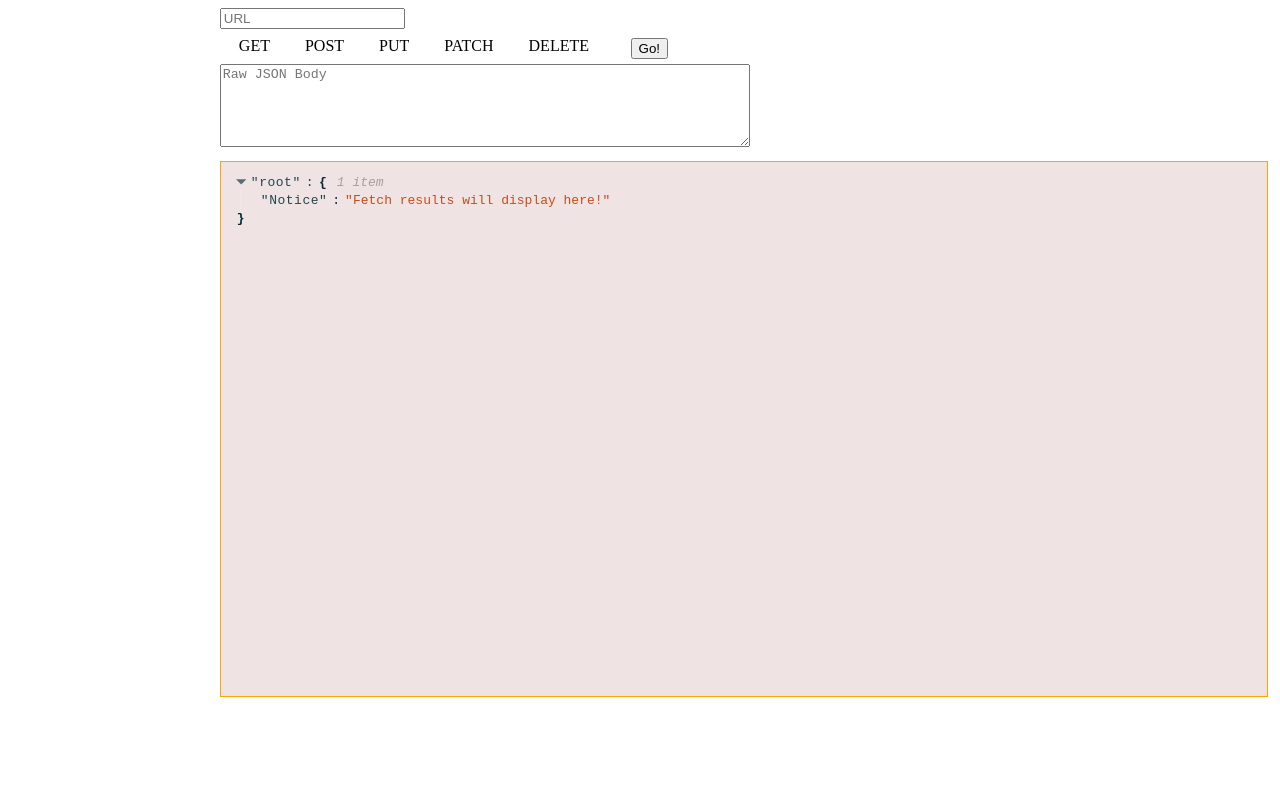
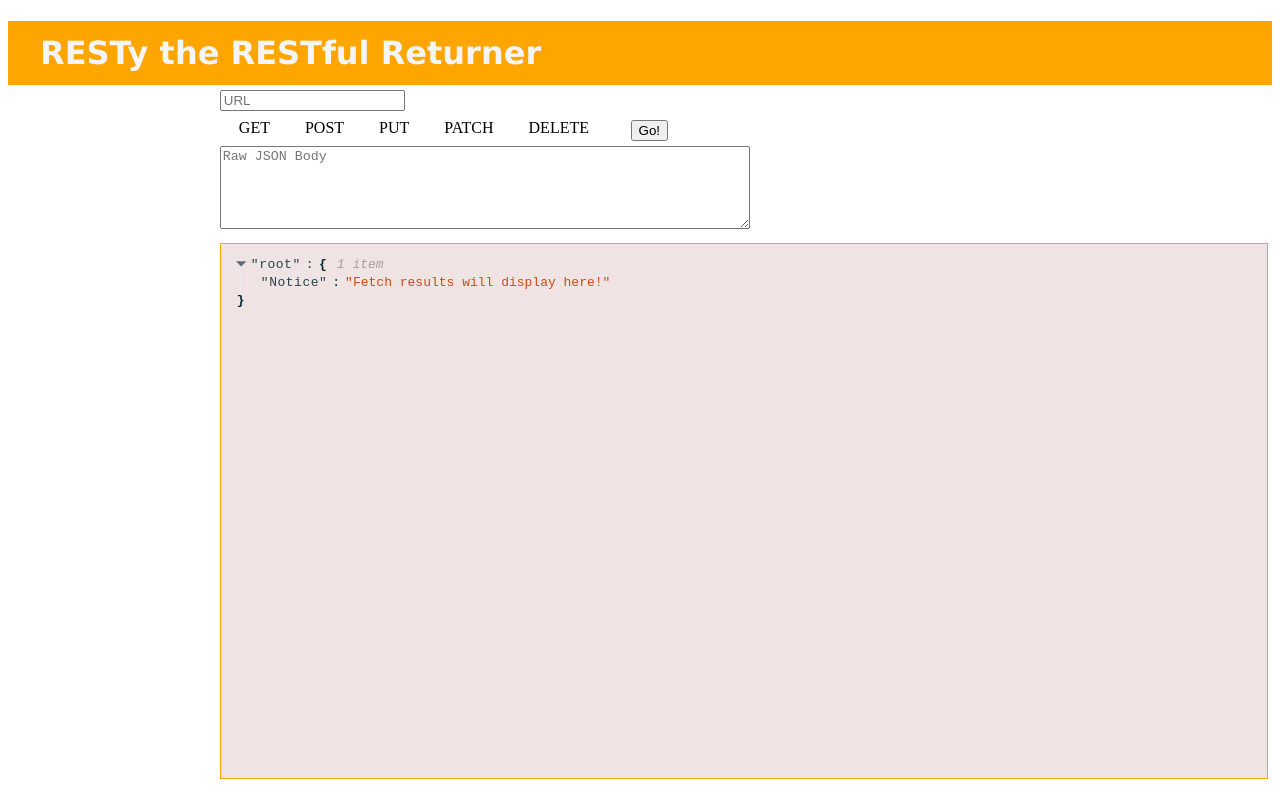
Before and after one commit to prudhomk/RESTy, a React app: page / in a window 1280 px wide. Built offline with nearby package versions, Linux system fonts and the light colour scheme.

Commit message:
added header, styling

```diff
--- /dev/null
+++ b/src/components/Header/Header.css
@@ -0,0 +1,14 @@
+.Header {
+    background-color: orange;
+    color: #f5f5f5;
+    height: 4em;
+    line-height: 4em;
+    padding: 0 2em;
+    margin-bottom: 5px;
+    font-family: Verdana,Geneva,Tahoma,sans-serif;
+}
+
+.Header h1{
+      font-size: 2em;
+      font-weight: 700;
+}
--- /dev/null
+++ b/src/components/Header/Header.jsx
@@ -0,0 +1,14 @@
+import React from 'react';
+import styles from './Header.css';
+
+const Header = () => {
+  return (
+    <header className={styles.Header}>
+      <h1>
+                RESTy the RESTful Returner
+      </h1>
+    </header>
+  );
+};
+
+export default Header;
--- a/src/components/History/HistoryList.css
+++ b/src/components/History/HistoryList.css
@@ -16,8 +16,3 @@ li .History{
       border: 1px solid lightgray;
       text-overflow: clip;
 }
-
-p .History{
-        font-weight: bold;
-        margin-bottom: 1px;
-}
--- a/src/containers/Resty/Resty.jsx
+++ b/src/containers/Resty/Resty.jsx
@@ -4,6 +4,7 @@ import Form from '../../components/Form/Form';
 import { fetchCall } from '../../services/fetchCall';
 import Display from '../../components/Display/Display';
 import HistoryList from '../../components/History/HistoryList';
+import Header from '../../components/Header/Header';
 import styles from './Resty.css';
 
 export default class Resty extends Component {
@@ -78,6 +79,7 @@ export default class Resty extends Component {
 
       return (
         <>
+          <Header />
           <section className={styles.Resty}>
             <HistoryList history={history} onClick={this.handleClick} />
             <div>
```
Also changed, not shown: 1 other file (tests, documents, lock files or other folders).
